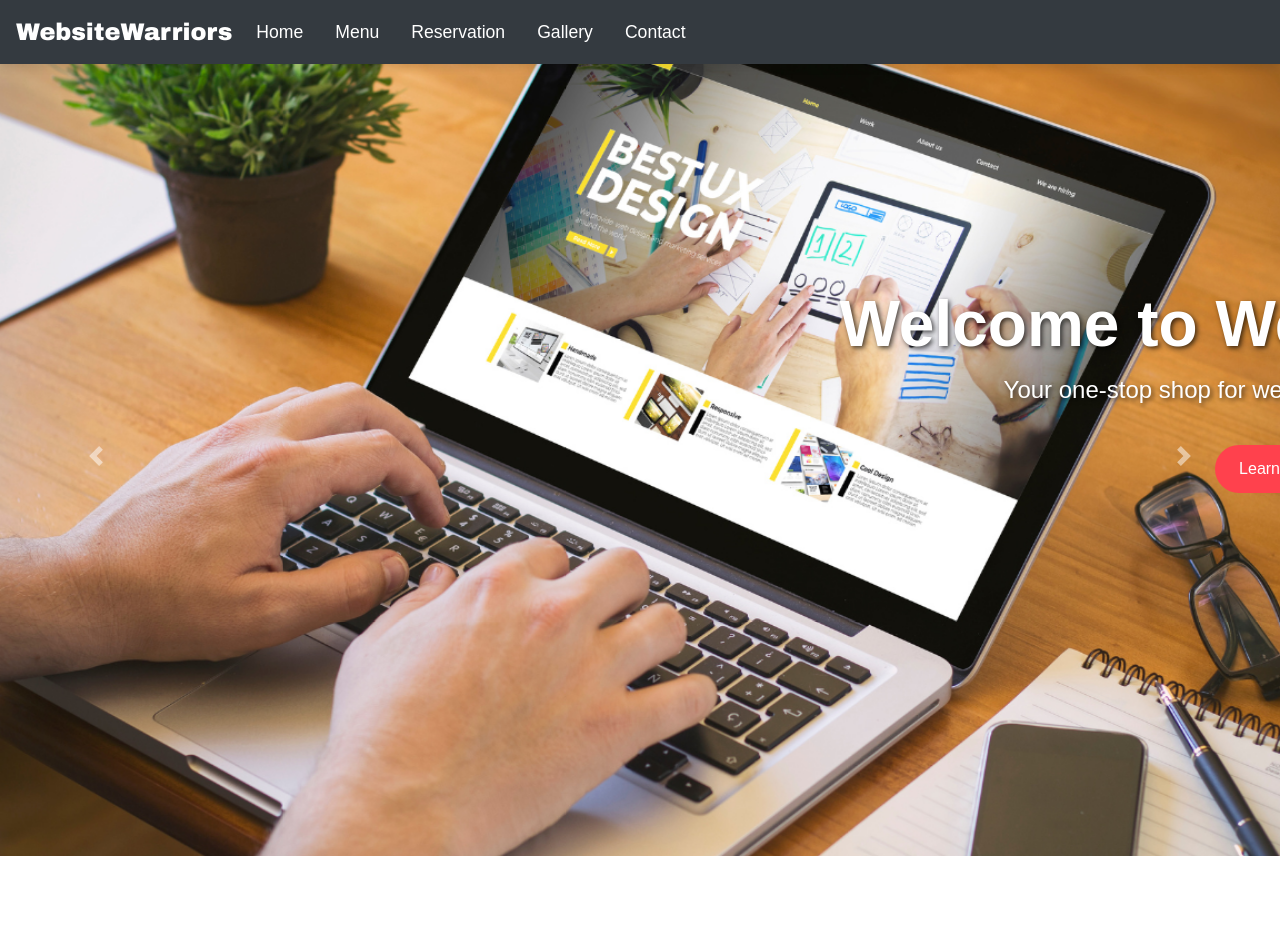
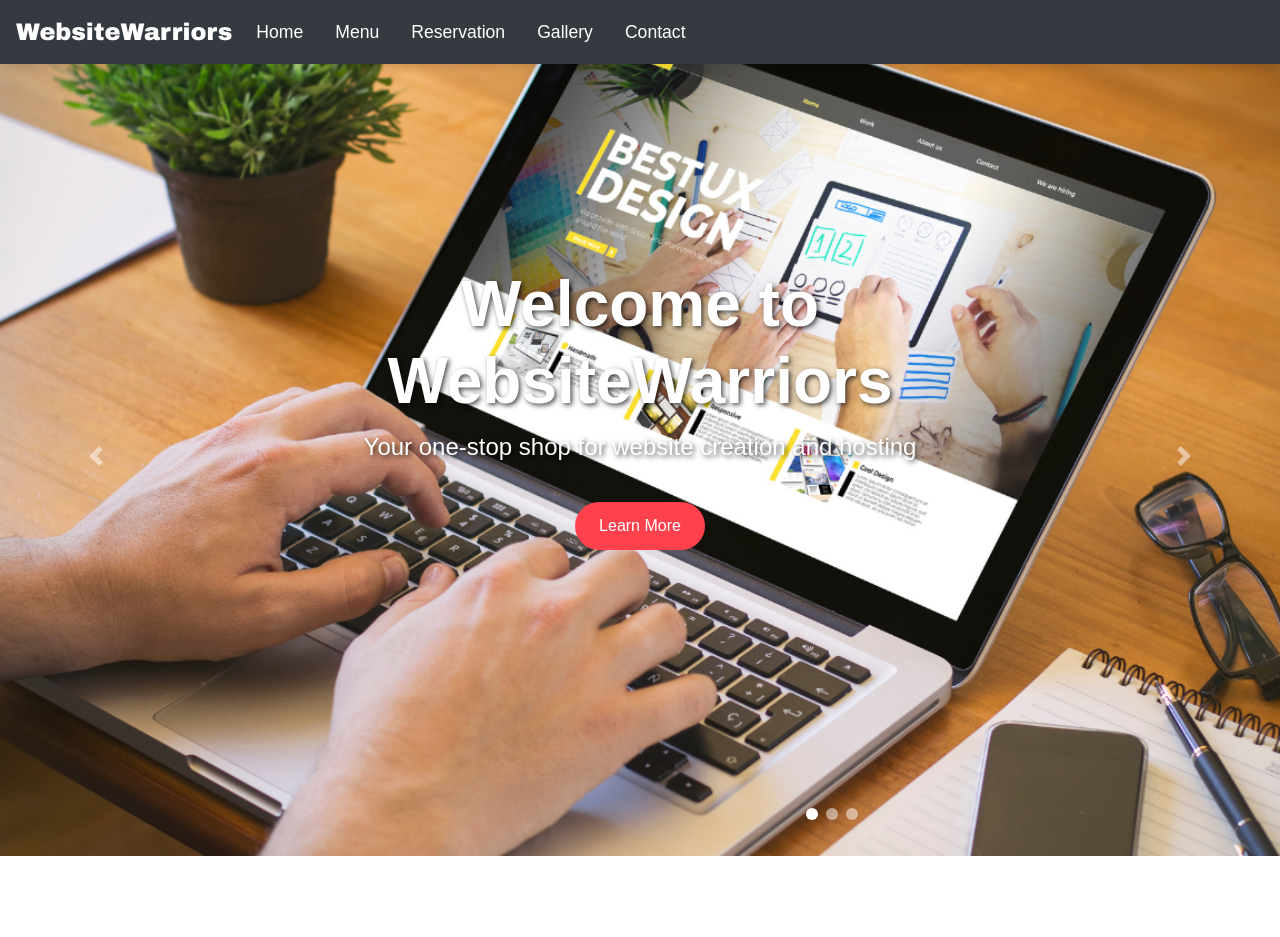
Before and after one commit to TFurio/WebsiteSite, a Django app: page / in a window 1280 px wide. Shown: the top 937 px of the page. Run offline with Django 4.2, Linux system fonts and the light colour scheme; some libraries are stand-ins or nearby versions.

Commit message:
Backdated commit for consecutive activity

```diff
--- a/MyApp/static/css/custom.css
+++ b/MyApp/static/css/custom.css
@@ -29,9 +29,13 @@ img {
 .carousel-caption {
     position: absolute;
     top: 50%;
-    transform: translateY(-50%);
+    left: 50%; /* Centers horizontally */
+    transform: translate(-50%, -50%); /* Ensures centering */
     text-align: center;
     color: #fff;
+    max-width: 70%; /* Adjusts max-width to prevent text spilling */
+    width: 100%; /* Ensures caption takes full width of carousel */
+    padding: 0 15px; /* Add padding to prevent text from touching edges */
 }
 
 .carousel-caption h1 {
@@ -54,8 +58,8 @@ img {
 .carousel-indicators {
     position: absolute;
     bottom: 20px;
-    right: 50%;
-    transform: translateX(50%);
+    left: 50%; /* Center the indicators */
+    transform: translateX(-50%);
 }
 
 /* Service Section */
--- a/MyCompany/urls.py
+++ b/MyCompany/urls.py
@@ -20,13 +20,10 @@ from MyApp import views
 
 urlpatterns = [
     path('admin/', admin.site.urls),
-    path('', views.home, name='home'),
-    path('home/', views.home, name='home'),
-    path('contact/', views.contact, name='contact'),
-    path('gallery/', views.gallery, name='gallery'),
-    path('services/', views.services, name='services'),
-    path('examples/', views.examples, name='examples'),
-
-
-
+    path('', views.home, name='home'),  # Home page
+    path('home/', views.home, name='home'),  # Home page alias
+    path('contact/', views.contact, name='contact'),  # Contact page
+    path('gallery/', views.gallery, name='gallery'),  # Gallery page
+    path('services/', views.services, name='services'),  # Services page
+    path('examples/', views.examples, name='examples'),  # Examples/Sites created page
 ]
```
